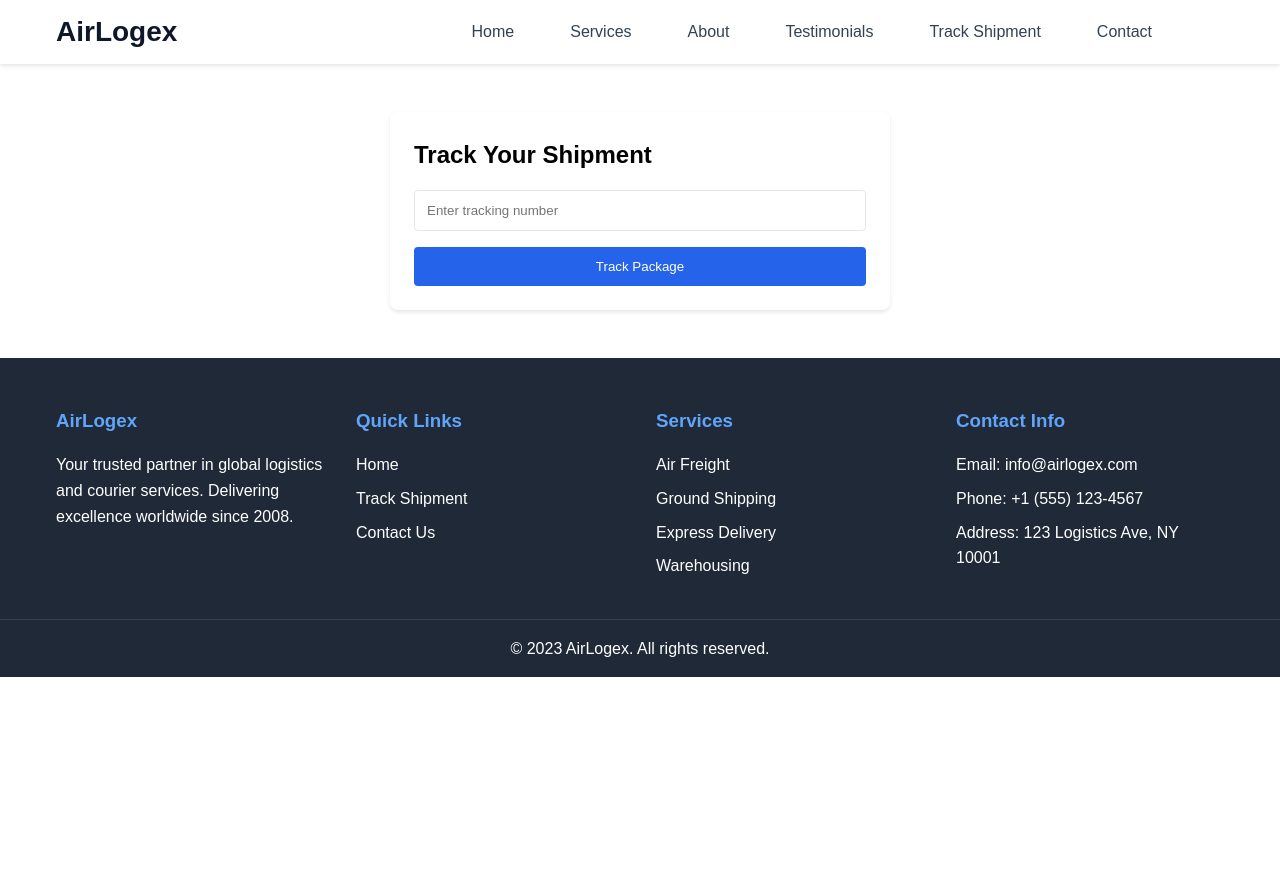
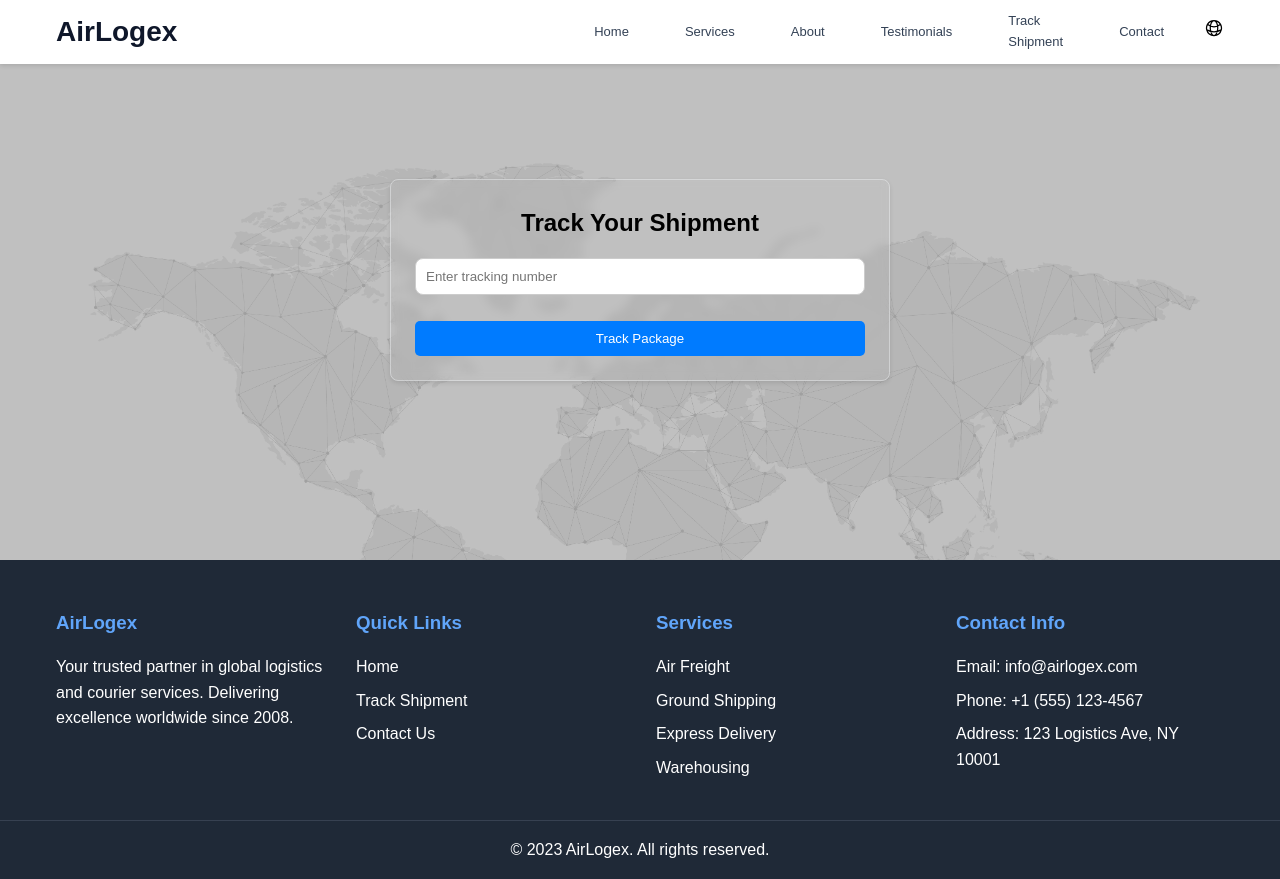
Before and after one commit to Airlogex/officialwebpage, a React (Vite) app: page /track in a window 1280 px wide. Before the commit the page ends 800 px from the top, so only its background shows below. Built offline with nearby package versions, Linux system fonts and the light colour scheme.

Commit message:
update tracking

```diff
--- a/package.json
+++ b/package.json
@@ -28,6 +28,7 @@
     "i18next": "^24.2.3",
     "postcss": "^8.5.3",
     "react-i18next": "^15.4.1",
+    "react-icons": "^5.5.0",
     "react-router-dom": "^7.4.0",
     "tailwindcss": "^4.0.15"
   }
--- a/src/App.css
+++ b/src/App.css
@@ -12,12 +12,21 @@ html {
 body {
   font-family: Arial, sans-serif;
   line-height: 1.6;
+  background: linear-gradient(rgba(0, 0, 0, 0.2), rgba(0, 0, 0, 0.2)), url("../public/images/bg.jpg");
+  background-position: center;
+  background-size: contain;
 }
 
 /* Navigation */
 .nav {
+  position: fixed;
+  z-index: 50;
+  top: 0;
+  margin: 0;
+  height: inherit;
+  width: 100%;
   background-color: white;
-  box-shadow: 0 2px 4px rgba(0,0,0,0.1);
+  box-shadow: 0 2px 4px rgba(0, 0, 0, 0.1);
 }
 
 .nav-container {
@@ -48,6 +57,8 @@ body {
   color: #334155;
   text-decoration: none;
   font-weight: 500;
+  font-size: 13px;
+
 }
 
 .nav-links a:hover {
@@ -96,7 +107,7 @@ body {
     width: 100%;
     gap: 0.5rem;
     padding: 1rem;
-    box-shadow: 0 2px 4px rgba(0,0,0,0.1);
+    box-shadow: 0 2px 4px rgba(0, 0, 0, 0.1);
     z-index: 50;
   }
 
@@ -138,7 +149,7 @@ body {
 
 /* Hero section */
 .hero {
-  background: linear-gradient(rgba(0,0,0,0.7), rgba(0,0,0,0.7)), url('https://images.unsplash.com/photo-1519003722824-194d4455a60c');
+  background: linear-gradient(rgba(0, 0, 0, 0.7), rgba(0, 0, 0, 0.7)), url("https://images.unsplash.com/photo-1519003722824-194d4455a60c");
   background-size: cover;
   background-position: center;
   min-height: 90vh;
@@ -157,13 +168,13 @@ body {
   font-size: 4rem;
   margin-bottom: 1.5rem;
   font-weight: bold;
-  text-shadow: 2px 2px 4px rgba(0,0,0,0.3);
+  text-shadow: 2px 2px 4px rgba(0, 0, 0, 0.3);
 }
 
 .hero p {
   font-size: 1.75rem;
   max-width: 800px;
-  text-shadow: 1px 1px 2px rgba(0,0,0,0.2);
+  text-shadow: 1px 1px 2px rgba(0, 0, 0, 0.2);
 }
 
 .hero .cta-button {
@@ -183,7 +194,6 @@ body {
   }
 }
 
-
 /* Services grid */
 .services {
   max-width: 1200px;
@@ -202,7 +212,7 @@ body {
   background: white;
   padding: 2rem;
   border-radius: 0.8rem;
-  box-shadow: 0 4px 6px rgba(0,0,0,0.1);
+  box-shadow: 0 4px 6px rgba(0, 0, 0, 0.1);
   text-align: center;
   transition: transform 0.3s ease;
   border: 1px solid #e5e7eb;
@@ -210,7 +220,7 @@ body {
 
 .service-card:hover {
   transform: translateY(-5px);
-  box-shadow: 0 6px 12px rgba(0,0,0,0.15);
+  box-shadow: 0 6px 12px rgba(0, 0, 0, 0.15);
 }
 
 .service-icon {
@@ -255,13 +265,26 @@ body {
   gap: 2rem;
   margin-top: 2rem;
 }
+.tracking-page{
+  height: 70vh;
+  align-content: center;
+}
+.form-container {
+  justify-content: center;
+  align-content: center;
+  height: 10%;
+}
 
 /* Track page */
 .tracking-form {
+  border: 0.2px solid rgba(248, 250, 252, 0.4);
+  backdrop-filter: blur(5px);
   max-width: 500px;
+  justify-content: center;
+  align-content: center;
   margin: 3rem auto;
   padding: 1.5rem;
-  box-shadow: 0 2px 4px rgba(0,0,0,0.1);
+  box-shadow: 0 2px 4px rgba(0, 0, 0, 0.1);
   border-radius: 0.5rem;
 }
 
@@ -477,7 +500,7 @@ body {
 
 /* Stats section */
 .stats {
-  background-color: #2563eb;
+  background-color: #1a3b84;
   padding: 4rem 1rem;
   color: white;
 }
@@ -500,7 +523,7 @@ body {
 .cta-section {
   text-align: center;
   padding: 4rem 1rem;
-  background: linear-gradient(rgba(0,0,0,0.8), rgba(0,0,0,0.8)), url('https://images.unsplash.com/photo-1579427421635-a0015b804b2e');
+  background: linear-gradient(rgba(0, 0, 0, 0.8), rgba(0, 0, 0, 0.8)), url("https://images.unsplash.com/photo-1579427421635-a0015b804b2e");
   background-size: cover;
   color: white;
 }
@@ -562,7 +585,6 @@ body {
     height: auto;
     padding: 1rem;
   }
-
 
   .about-grid {
     grid-template-columns: 1fr;
--- a/src/App.jsx
+++ b/src/App.jsx
@@ -12,7 +12,7 @@ import './App.css';
 function App() {
   return (
     <Router>
-      <div>
+      <div className='main-containe'>
         <Navbar />
         <Routes>
           <Route path="/" element={<Home />} />
--- a/src/component/Track.jsx
+++ b/src/component/Track.jsx
@@ -1,18 +1,46 @@
-
-import React, { useState } from 'react';
+import React, { useState } from "react";
+import { motion } from "framer-motion";
+import { FaBoxOpen, FaShippingFast, FaHome, FaCheckCircle } from "react-icons/fa";
 
 const Track = () => {
-  const [trackingNumber, setTrackingNumber] = useState('');
+  const [trackingNumber, setTrackingNumber] = useState("");
+  const [trackingData, setTrackingData] = useState(null);
+
+  // Fake database for demo
+  const trackingDatabase = {
+    12345: { id: 1, status: "In Transit", location: "Lagos, Nigeria", estimatedDelivery: "April 10, 2025", step: 2 },
+    67890: { id: 2, status: "Delivered", location: "Abuja, Nigeria", estimatedDelivery: "April 2, 2025", step: 3 },
+  };
+
+  const steps = [
+    { id: 1, label: "Order Placed", icon: <FaBoxOpen size={24} />, color: "#f39c12" },
+    { id: 2, label: "In Transit", icon: <FaShippingFast size={24} />, color: "#3498db" },
+    { id: 3, label: "Out for Delivery", icon: <FaHome size={24} />, color: "#2ecc71" },
+    { id: 4, label: "Delivered", icon: <FaCheckCircle size={24} />, color: "#27ae60" },
+  ];
+
+  const fetchTrackingDetails = (trackingId) => {
+    return trackingDatabase[trackingId] || null;
+  };
 
   const handleSubmit = (e) => {
     e.preventDefault();
-    alert(`Tracking number ${trackingNumber} submitted`);
+    setTrackingData(fetchTrackingDetails(trackingNumber));
   };
 
   return (
+    <div className="tracking-page" style={{ textAlign: "center" }}>
+      <div style={{ display: "flex", flexDirection: "row", alignItems: "center" }}>
+        {/* Tracking Form */}
+        <motion.div
+          initial={{ x: "10%", opacity: 0 }}
+          animate={{ x: 0, opacity: 1 }}
+          transition={{ duration: 0.5 }}
+          style={{ width: trackingData === null ? "100%" : "50%" }}
+        >
           <div className="tracking-form">
             <h2>Track Your Shipment</h2>
-      <form onSubmit={handleSubmit}>
+            <form onSubmit={handleSubmit} className="form-container">
               <div className="form-group">
                 <input
                   type="text"
@@ -21,12 +49,97 @@ const Track = () => {
                   value={trackingNumber}
                   onChange={(e) => setTrackingNumber(e.target.value)}
                   required
+                  style={{ padding: "10px", width: "100%", borderRadius: "8px", border: "1px solid #ccc" }}
                 />
               </div>
-        <button type="submit" className="btn btn-primary mt-3">
+              <button
+                type="submit"
+                className="btn btn-primary mt-3"
+                style={{
+                  backgroundColor: "#007bff",
+                  color: "#fff",
+                  padding: "10px 20px",
+                  border: "none",
+                  borderRadius: "5px",
+                  cursor: "pointer",
+                  marginTop: "10px",
+                }}
+              >
                 Track Package
               </button>
             </form>
+          </div>
+        </motion.div>
+
+        {/* Tracking Details */}
+        {trackingData && (
+          <motion.div
+            initial={{ scale: 0.8, opacity: 0 }}
+            animate={{ scale: 1, opacity: 1 }}
+            transition={{ duration: 0.5 }}
+            style={{
+              backgroundColor: "#fff",
+              padding: "20px",
+              borderRadius: "3px",
+              boxShadow: "0px 4px 10px rgba(0, 0, 0, 0.1)",
+              width: "100%",
+              maxWidth: "500px",
+              textAlign: "left",
+            }}
+          >
+            <h3 style={{ textAlign: "center", marginBottom: "10px" }}>Tracking Details</h3>
+            <p>
+              <strong>Status:</strong> {trackingData.status}
+            </p>
+            <p>
+              <strong>Current Location:</strong> {trackingData.location}
+            </p>
+            <p>
+              <strong>Estimated Delivery:</strong> {trackingData.estimatedDelivery}
+            </p>
+
+            {/* Progress Bar */}
+            <div style={{ display: "flex", justifyContent: "space-between", marginTop: "20px", position: "relative" }}>
+              {/* Line between steps */}
+              <div
+                style={{
+                  position: "absolute",
+                  top: "50%",
+                  left: "10%",
+                  width: "80%",
+                  height: "5px",
+                  backgroundColor: "#ddd",
+                  zIndex: 0,
+                }}
+              />
+              {steps.map((step, index) => (
+                <div key={step.id} style={{ textAlign: "center", zIndex: 1 }}>
+                  <motion.div
+                    animate={{
+                      backgroundColor: trackingData.step >= step.id ? step.color : "#ddd",
+                      scale: trackingData.step >= step.id ? 1.2 : 1,
+                    }}
+                    transition={{ duration: 0.5 }}
+                    style={{
+                      width: "30px",
+                      height: "30px",
+                      borderRadius: "50%",
+                      display: "flex",
+                      alignItems: "center",
+                      justifyContent: "center",
+                      margin: "auto",
+                      color: "#fff",
+                    }}
+                  >
+                    {step.icon}
+                  </motion.div>
+                  <p style={{ fontSize: "12px", marginTop: "5px", color: trackingData.step >= step.id ? step.color : "#888" }}>{step.label}</p>
+                </div>
+              ))}
+            </div>
+          </motion.div>
+        )}
+      </div>
     </div>
   );
 };
--- a/src/component/navbar.jsx
+++ b/src/component/navbar.jsx
@@ -1,15 +1,15 @@
-
-import React, { useState, useEffect } from 'react';
-import { Link } from 'react-router-dom';
-import { useTranslation } from 'react-i18next';
-import { GlobeAltIcon, Bars3Icon, XMarkIcon } from '@heroicons/react/24/outline';
+import React, { useState, useEffect } from "react";
+import { Link } from "react-router-dom";
+import { useTranslation } from "react-i18next";
+import { GlobeAltIcon, Bars3Icon, XMarkIcon } from "@heroicons/react/24/outline";
 
 const Navbar = () => {
   const { t, i18n } = useTranslation();
   const [isMenuOpen, setIsMenuOpen] = useState(false);
+  const [ismobile, setismobile] = useState(window.innerWidth > 768 ? false : true);
 
   const changeLanguage = () => {
-    i18n.changeLanguage(i18n.language === 'en' ? 'es' : 'en');
+    i18n.changeLanguage(i18n.language === "en" ? "es" : "en");
   };
 
   const toggleMenu = () => {
@@ -20,41 +20,55 @@ const Navbar = () => {
     const closeMenu = () => {
       if (window.innerWidth > 768) {
         setIsMenuOpen(false);
+        setismobile(false);
+      } else {
+        setismobile(true);
       }
     };
-    window.addEventListener('resize', closeMenu);
-    return () => window.removeEventListener('resize', closeMenu);
+    window.addEventListener("resize", closeMenu);
+    return () => window.removeEventListener("resize", closeMenu);
   }, []);
+
+  // useEffect(()=>{
+  //   console.log(window.innerHeight)
+  // },[])
 
   return (
     <nav className="nav">
       <div className="nav-container">
-        <div className="flex justify-between items-center w-full">
+        <div
+          className="flex justify-between items-center w-full"
+          style={{ display: "flex", alignItems: "center", justifyContent: "space-between", width: "100%" }}
+        >
           <Link to="/" className="nav-logo">
             AirLogex
           </Link>
-          <button
-            className="menu-button"
-            onClick={toggleMenu}
-            aria-label="Toggle menu"
-          >
-            {isMenuOpen ? (
-              <XMarkIcon className="h-6 w-6" />
-            ) : (
-              <Bars3Icon className="h-6 w-6" />
-            )}
-          </button>
+          {ismobile && (
+            <div onClick={toggleMenu}>{isMenuOpen ? <XMarkIcon style={{ height: 25 }} /> : <Bars3Icon style={{ height: 35 }} />}</div>
+          )}
         </div>
-        <div className={`nav-links ${isMenuOpen ? 'show' : ''}`}>
-          <a href="/" onClick={() => setIsMenuOpen(false)}>Home</a>
-          <a href="#services" onClick={() => setIsMenuOpen(false)}>Services</a>
-          <a href="#about" onClick={() => setIsMenuOpen(false)}>About</a>
-          <a href="#testimonials" onClick={() => setIsMenuOpen(false)}>Testimonials</a>
-          <Link to="/track" onClick={() => setIsMenuOpen(false)}>{t('trackShipment')}</Link>
-          <Link to="/contact" onClick={() => setIsMenuOpen(false)}>{t('contact')}</Link>
-          <button onClick={changeLanguage} className="language-button">
-            <GlobeAltIcon className="h-6 w-6 text-gray-600" />
-          </button>
+        <div className={`nav-links ${isMenuOpen ? "show" : ""}`}>
+          <a href="/" onClick={() => setIsMenuOpen(false)}>
+            Home
+          </a>
+          <a href="#services" onClick={() => setIsMenuOpen(false)}>
+            Services
+          </a>
+          <a href="#about" onClick={() => setIsMenuOpen(false)}>
+            About
+          </a>
+          <a href="#testimonials" onClick={() => setIsMenuOpen(false)}>
+            Testimonials
+          </a>
+          <Link to="/track" onClick={() => setIsMenuOpen(false)}>
+            {t("trackShipment")}
+          </Link>
+          <Link to="/contact" onClick={() => setIsMenuOpen(false)}>
+            {t("contact")}
+          </Link>
+          <div>
+            <GlobeAltIcon style={{ color: "black", height: 20 }} onClick={changeLanguage} />
+          </div>
         </div>
       </div>
     </nav>
```
Also changed, not shown: public/images/bg.jpg (added), 1 other file (tests, documents, lock files or other folders). Lines whose indentation alone changed are shown as unchanged.
